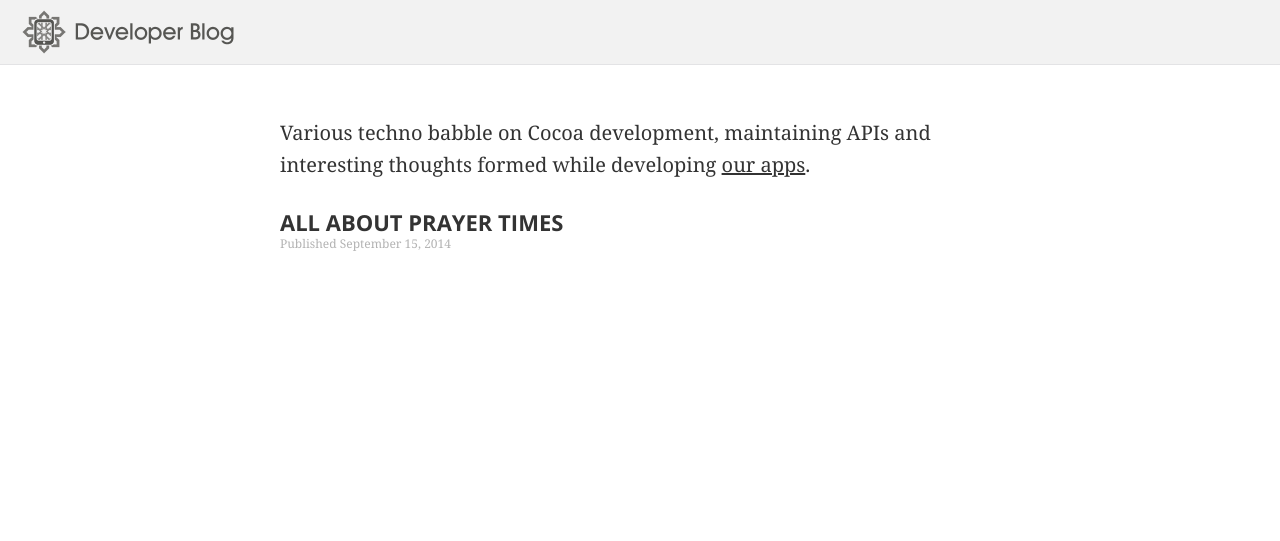
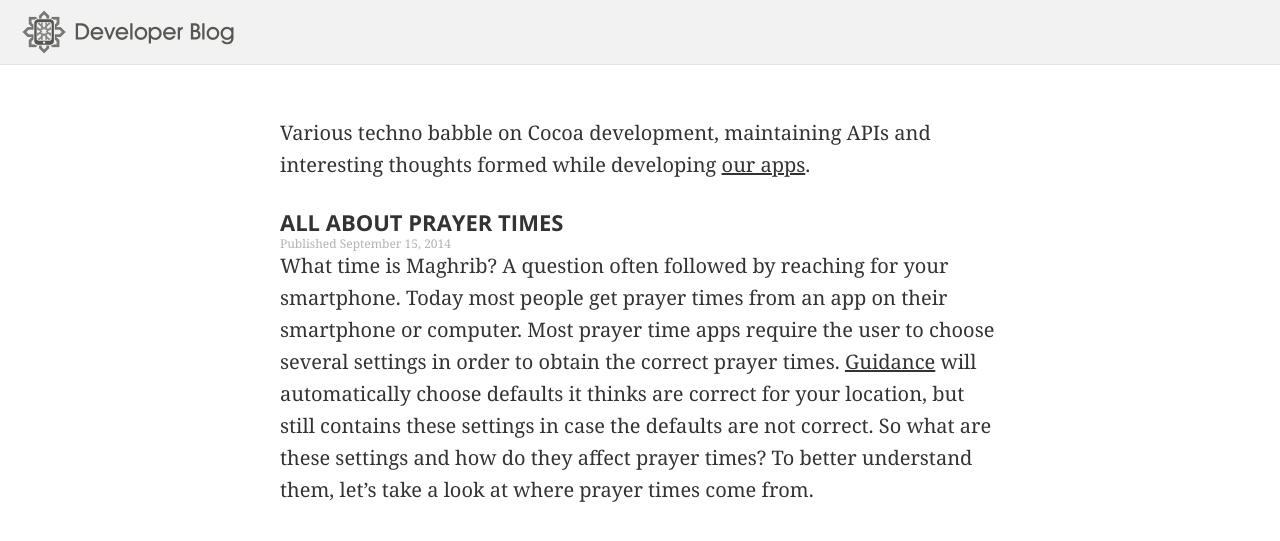
Before and after one commit to batoulapps/batoulapps.github.io, a Jekyll site: the page built from index.html, in a window 1280 px wide. Shown: the top 541 px of the page. Built offline with Jekyll 4.4.1, drawn with Linux system fonts in a browser that asks for light colours; some web fonts are replaced.

```diff
--- a/_includes/header.html
+++ b/_includes/header.html
@@ -5,6 +5,7 @@
 	<link href="//fonts.googleapis.com/" rel="dns-prefetch">
 	<link href="//fonts.googleapis.com/css?family=Droid+Serif:400,700,400italic|Open+Sans:700,400&subset=latin,latin-ext" rel="stylesheet">
 	<link rel="stylesheet" href="/css/style.css" />
+	<meta id="device-viewport" name="viewport" content="user-scalable=yes,width=device-width" />
 	<title>{{ page.title }}</title>
 </head>
 <body>
--- a/_posts/2014-09-15-calculating-prayer-times.md
+++ b/_posts/2014-09-15-calculating-prayer-times.md
@@ -4,7 +4,7 @@
 author: ameir
 ---
 
-What time is Maghrib? A question often followed by reaching for your smartphone. Today most people get prayer times from an app on their smartphone or computer, there are many readily available. Most of these apps require the user to choose several settings in order to obtain the correct prayer times. [Guidance](http://guidanceapp.com/) will automatically choose defaults it thinks are correct for your location, but still contains these settings in case the defaults are not correct. So what are these settings and how do they affect prayer times? To better understand them, let's take a look at where prayer times come from.
+What time is Maghrib? A question often followed by reaching for your smartphone. Today most people get prayer times from an app on their smartphone or computer. Most prayer time apps require the user to choose several settings in order to obtain the correct prayer times. [Guidance](http://guidanceapp.com/) will automatically choose defaults it thinks are correct for your location, but still contains these settings in case the defaults are not correct. So what are these settings and how do they affect prayer times? To better understand them, let's take a look at where prayer times come from.
 
 
 ### Sunrise, Dhuhr, and Maghrib
@@ -31,7 +31,7 @@
 
 ### Small Variations in Time
 
-Sometimes people notice that prayer times from their smartphone are not exactly the same as the prayer times posted at a local masjid or published on a website. There can be many different reasons for this difference. Smartphones using a GPS provide prayer times for your precise location, while websites usually calculate times for the center of a particular city. This can cause a noticable difference in large cities. Additionaly, the ways in which calculations are rounded can also cause variations in prayer times. However, these small differences should not be a cause for concern. Before the use of computers, prayer times were only determined by observing the sky, a method which does not allow for exact precision. While it is important to strive to be as accurate as possible when performing our prayers, we should understand that prayer times are not an exact science.
+Sometimes people notice that prayer times from their smartphone are not exactly the same as the prayer times posted at a local masjid or published on a website. There can be many different reasons for this difference. Smartphones using a GPS provide prayer times for your precise location, while websites usually calculate times for the center of a particular city. This can cause a noticable difference in large cities. Additionaly, the ways in which calculations are rounded can also cause variations in prayer times. These small differences do not mean that one prayer time is valid or the other is invalid. Before the use of computers, prayer times were only determined by observing the sky, a method which does not allow for exact precision. While it is important to strive to be as accurate as possible when performing our prayers, variations of only a few minutes should not be a cause for concern.
 
 
 ### Source Code
--- a/index.html
+++ b/index.html
@@ -10,6 +10,7 @@
     <li>
       <a href="{{ post.url }}" class="entry-link">{{ post.title }}</a>
       <span class="entry-date">Published {{ post.date | date: "%B %-d, %Y" }}</span>
+      {{ post.excerpt }}
     </li>
   {% endfor %}
 </ul>
```
Also changed, not shown: 5 other files.
